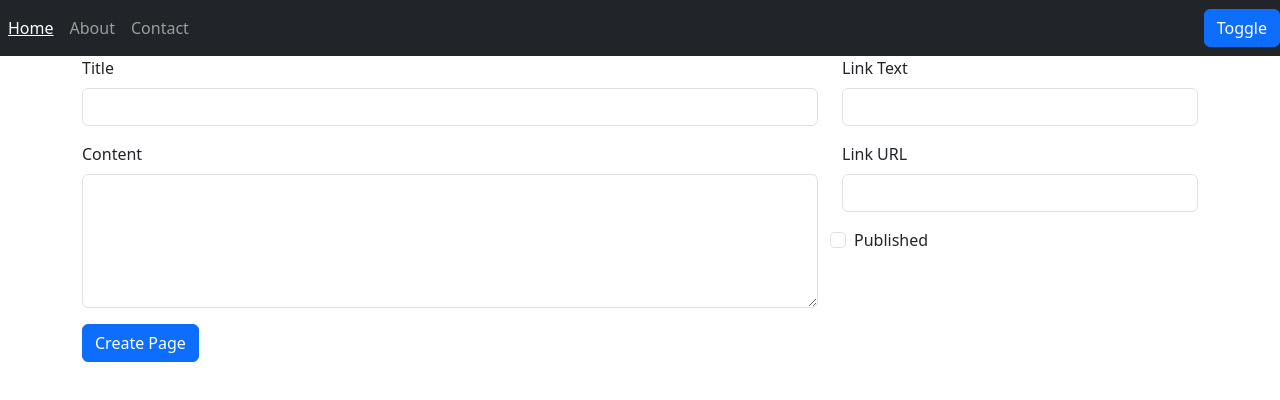
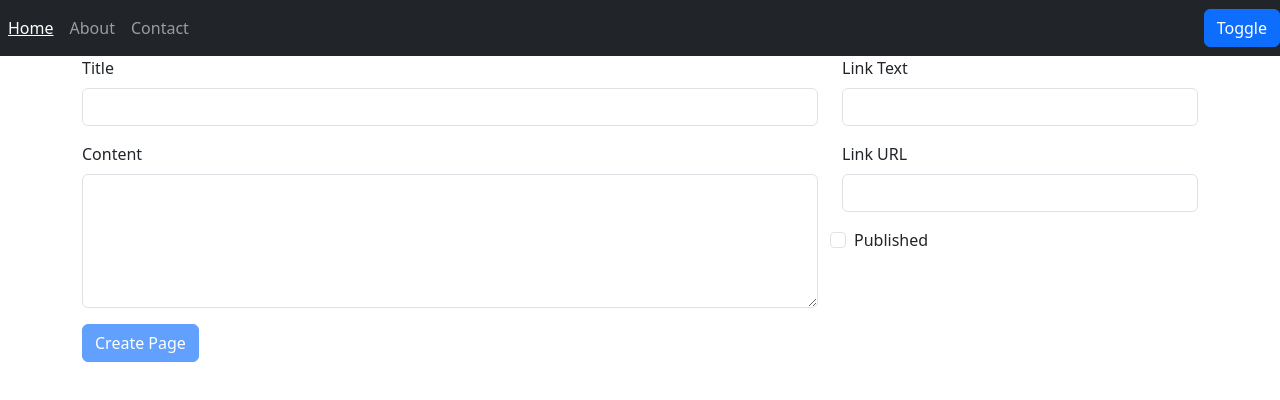
Before and after one commit to tuwnguyen/vue-page-management, a Vue app: page / in a window 1280 px wide. Shown: the top 400 px of the page. Built offline with nearby package versions, Linux system fonts and the light colour scheme.

Commit message:
validate form

```diff
--- a/src/components/CreatePage.vue
+++ b/src/components/CreatePage.vue
@@ -56,6 +56,7 @@
       <div class="mb-3">
         <button
         class="btn btn-primary"
+        :disabled="isFormInValid"
         @click.prevent="submitForm"
         >
           Create Page
@@ -75,9 +76,22 @@ export default {
       linkURL: '',
     }
   },
+  computed: {
+    isFormInValid() {
+      if(!this.pageTitle || !this.content || !this.linkURL || !this.linkText) return true
+      return false
+    }
+  },
   methods: {
     submitForm() {
-
+      this.pageCreated({
+        pageTitle: this.pageTitle,
+        content: this.content,
+        link: {
+          text: this.linkText,
+          url: this.linkURL,
+        }
+      })
     }
   }
 }
```
